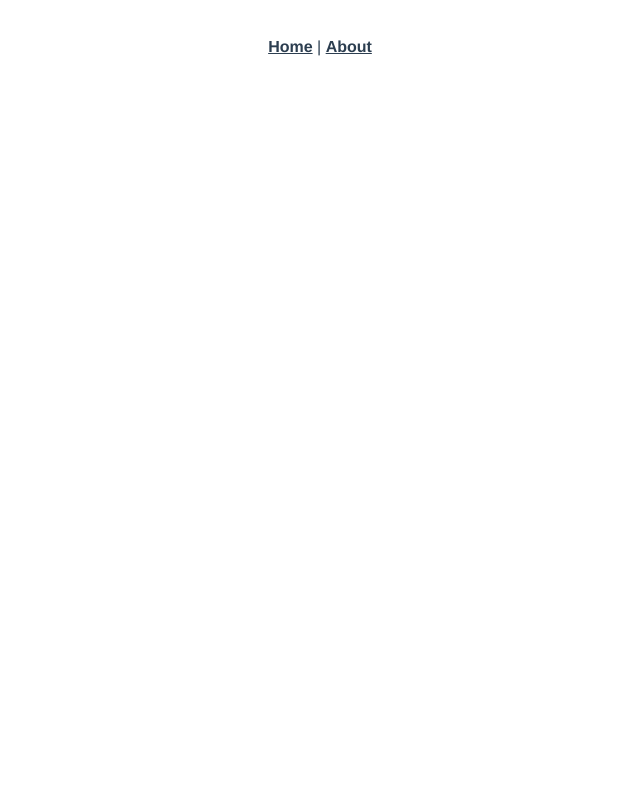
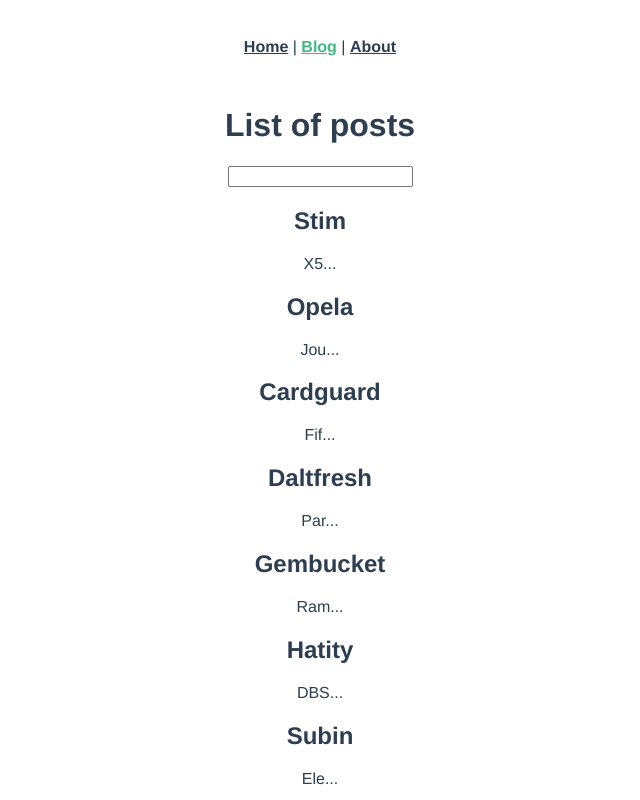
Before and after one commit to moneambenbelgacem/APIS, a Vue app: page /blog in a window 1280 px wide. Before the commit this address had no page. Shown: the top 800 px of the page, without its empty margins (320-960 px from the left). Built offline with nearby package versions, Linux system fonts and the light colour scheme.

Commit message:
props in the setup function

```diff
--- a/src/App.vue
+++ b/src/App.vue
@@ -1,9 +1,10 @@
 <template>
   <div id="nav">
     <router-link to="/">Home</router-link> |
+    <router-link to="/blog">Blog</router-link> |
     <router-link to="/about">About</router-link>
   </div>
-  <router-view/>
+  <router-view />
 </template>
 
 <style>
--- /dev/null
+++ b/src/components/onePost.vue
@@ -0,0 +1,18 @@
+<template lang="">
+  <div>
+    <h2>{{ post.title }}</h2>
+    <p>{{ extract }}</p>
+  </div>
+</template>
+<script>
+import { computed } from 'vue';
+export default {
+  props: ['post'],
+  setup(props) {
+    const extract = computed(() => props.post.content.substring(0, 3) + '...');
+
+    return { extract };
+  },
+};
+</script>
+<style lang=""></style>
--- a/src/router/index.js
+++ b/src/router/index.js
@@ -1,12 +1,18 @@
 import { createRouter, createWebHistory } from 'vue-router';
 import Home from '../views/Home.vue';
 import About from '../views/About.vue';
+import Posts from '../views/Posts.vue';
 
 const routes = [
   {
     path: '/',
     name: 'Home',
     component: Home,
+  },
+  {
+    path: '/blog',
+    name: 'Blog',
+    component: Posts,
   },
   {
     path: '/about',
--- /dev/null
+++ b/src/views/Posts.vue
@@ -0,0 +1,37 @@
+<template lang="">
+  <h1>List of posts</h1>
+  <label for="cherche"></label>
+  <input ref="search" id="cherche" type="text" />
+  <div v-for="post in posts" :key="post.id">
+    <onePost :post="post" />
+  </div>
+</template>
+<script>
+import { ref, computed } from 'vue';
+import onePost from '../components/onePost';
+export default {
+  components: {
+    onePost,
+  },
+  setup() {
+    const posts = ref([
+      { id: 5, title: 'Stim', slug: 'Tres-Zap', content: 'X5' },
+      { id: 6, title: 'Opela', slug: 'Alphazap', content: 'Journey' },
+      { id: 7, title: 'Cardguard', slug: 'Toughjoyfax', content: 'Fifth Ave' },
+      { id: 8, title: 'Daltfresh', slug: 'Sonsing', content: 'Park Avenue' },
+      { id: 9, title: 'Gembucket', slug: 'Flexidy', content: 'Ram Wagon B250' },
+      { id: 10, title: 'Hatity', slug: 'Zathin', content: 'DBS' },
+      { id: 11, title: 'Subin', slug: 'Bitchip', content: 'Electra' },
+      { id: 12, title: 'Stronghold', slug: 'Aerified', content: 'Uplander' },
+      { id: 13, title: 'Fixflex', slug: 'Stronghold', content: 'MPV' },
+      { id: 14, title: 'Trippledex', slug: 'Holdlamis', content: 'Rendezvous' },
+    ]);
+    const search = ref('');
+    const result = computed(() => {
+      return posts.value.filter((post) => post.includes(search.value));
+    });
+    return { posts };
+  },
+};
+</script>
+<style lang=""></style>
```
